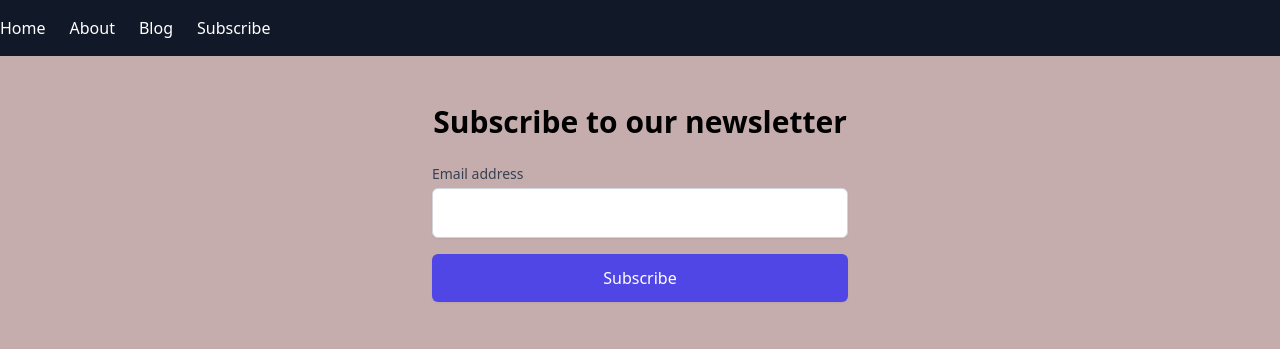
After one commit to ceciliawambui/my_blog, a Django app: page /subscribe/ in a window 1280 px wide. The commit adds this page. Shown: the top 349 px of the page. Run offline with Django 5.2, Linux system fonts and the light colour scheme; some libraries are stand-ins or nearby versions.

Commit message:
Subscription newletters

```diff
--- a/myapp/admin.py
+++ b/myapp/admin.py
@@ -1,7 +1,8 @@
 from django.contrib import admin
 
 # Register your models here.
-from .models import Blog, Author
+from .models import Blog, Author, Subscriber
 
 admin.site.register(Blog)
 admin.site.register(Author)
+admin.site.register(Subscriber)
--- a/myapp/templates/navbar.html
+++ b/myapp/templates/navbar.html
@@ -4,6 +4,8 @@
             <li><a href="/" class="text-white hover:text-gray-300">Home</a></li>
             <li><a href="/about/" class="text-white hover:text-gray-300">About</a></li>
             <li><a href="/blog/" class="text-white hover:text-gray-300">Blog</a></li>
+            <li><a href="/subscribe/" class="text-white hover:text-gray-300">Subscribe</a></li>
+
         </ul>
     </div>
 </nav>
--- /dev/null
+++ b/myapp/templates/subscribe.html
@@ -0,0 +1,32 @@
+<!-- templates/subscribe.html -->
+
+{% extends 'base.html' %}
+
+{% block content %}
+  <div class="max-w-md mx-auto py-12 px-4">
+    <h2 class="text-3xl font-bold mb-6 text-center">Subscribe to our newsletter</h2>
+
+    {% if messages %}
+      <div class="mb-4">
+        {% for message in messages %}
+          <div class="bg-blue-100 text-blue-800 border border-blue-200 px-4 py-3 rounded relative" role="alert">
+            <span class="block sm:inline">{{ message }}</span>
+          </div>
+        {% endfor %}
+      </div>
+    {% endif %}
+
+    <form method="post" action="{% url 'subscribe' %}" class="space-y-4">
+      {% csrf_token %}
+      <div>
+        <label for="email" class="block text-sm font-medium text-gray-700">Email address</label>
+        <input type="email" id="email" name="email" required
+               class="mt-1 block w-full px-4 py-3 border border-gray-300 rounded-md shadow-sm focus:outline-none focus:ring focus:ring-indigo-500 focus:border-indigo-500">
+      </div>
+
+      <button type="submit" class="w-full bg-indigo-600 text-white py-3 rounded-md shadow-sm hover:bg-indigo-700 focus:outline-none focus:ring focus:ring-indigo-500 focus:ring-opacity-50">
+        Subscribe
+      </button>
+    </form>
+  </div>
+{% endblock %}
--- a/myapp/urls.py
+++ b/myapp/urls.py
@@ -1,13 +1,10 @@
 from django.urls import path
 from . import views
-
-
 
 urlpatterns = [
     # path('', views.helloWorld, name='hello'),
     path('', views.index, name='index'),
     path('about/', views.about, name='about'),
     path('blog/', views.blog_list, name='blog_list'),
-
-
+    path('subscribe/', views.subscribe, name='subscribe'),
 ]
--- a/myapp/views.py
+++ b/myapp/views.py
@@ -4,6 +4,10 @@ from django.shortcuts import render
 from django.http import HttpResponse
 
 from .models import Blog
+from django.shortcuts import render, redirect
+from django.contrib import messages
+from .models import Subscriber
+
 
 def blog_list(request):
     blogs = Blog.objects.all()
@@ -23,3 +27,16 @@ def index(request):
 
 def about(request):
     return render(request, 'about.html')
+
+
+def subscribe(request):
+    if request.method == 'POST':
+        email = request.POST['email']
+        if Subscriber.objects.filter(email=email).exists():
+            messages.error(request, 'You are already subscribed.')
+        else:
+            subscriber = Subscriber(email=email)
+            subscriber.save()
+            messages.success(request, 'Thank you for subscribing!')
+            return redirect('subscribe')
+    return render(request, 'subscribe.html')
```
Also changed, not shown: myapp/models.py (+7 -0 lines), myproject/settings.py (+16 -17 lines), myapp/migrations/0003_subscriber.py (added).
